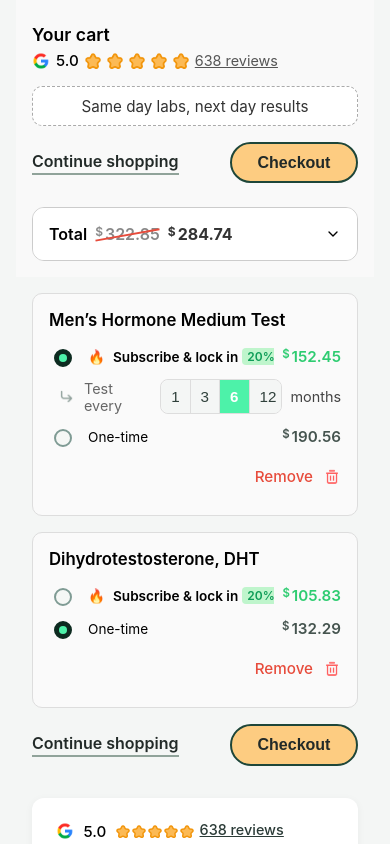
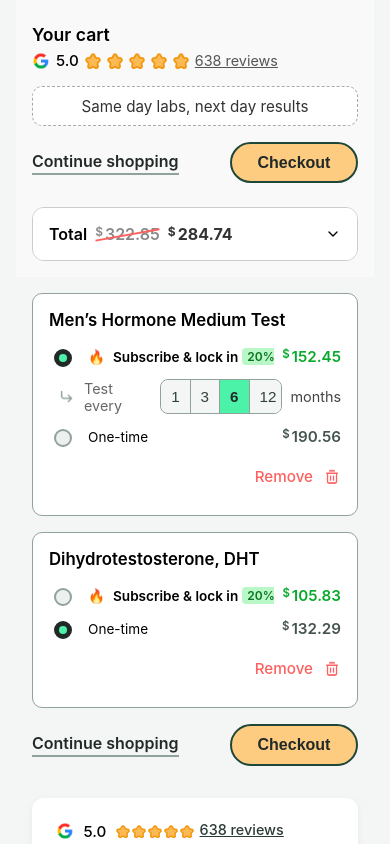
Before and after one commit to radyatamaa/cart-react-responsive, a React (Create React App) app: page / in a window 390 px wide. Shown: the top 844 px of the page. Built offline with nearby package versions, Linux system fonts and the light colour scheme.

Commit message:
adjust the color

```diff
--- a/src/styles/cart.scss
+++ b/src/styles/cart.scss
@@ -335,11 +335,11 @@
 
 // ========== Individual Cart Item ==========
 .cart-item {
-  border: 1px solid #ddd;
+  border: 1px solid #91A19C;
   border-radius: 10px;
   padding: 1rem;
   margin-bottom: 1rem;
-  background: #fafafa;
+  background: #FFFFFF;
 box-sizing: border-box;
 word-wrap: break-word;
 
@@ -380,7 +380,7 @@ word-wrap: break-word;
       align-items: center;
       gap: 4px;
       font-size: 0.9rem;
-      color: #e74c3c;
+      color: #FF6060;
       font-weight: 500;
       cursor: pointer;
     }
@@ -405,9 +405,9 @@ word-wrap: break-word;
       -webkit-appearance: none;
       width: 18px;
       height: 18px;
-      border: 2px solid #7f9b94;
+      border: 2px solid #91A19C;
       border-radius: 50%;
-      background-color: #f5f7f5;
+      background-color: #ECF0EF;
       position: relative;
       margin-right: 8px;
       cursor: pointer;
@@ -415,8 +415,8 @@ word-wrap: break-word;
       vertical-align: middle;
 
       &:checked {
-        border-color: #0d2b20;
-        background-color: #0d2b20;
+        border-color: #222A28;
+        background-color: #222A28;
       }
 
       &:checked::before {
@@ -443,8 +443,8 @@ word-wrap: break-word;
       }
 
       .badge-discount {
-        background: #bff5cc;
-        color: #0f9d58;
+        background: #BAF7C7;
+        color: #0A7621;
         padding: 2px 6px;
         border-radius: 4px;
         font-size: 0.85rem;
@@ -465,7 +465,7 @@ word-wrap: break-word;
 
     .price {
       font-weight: bold;
-      color: #2ecc71;
+      color: #09AA2C;
       font-size: 1rem;
       white-space: nowrap;
 
@@ -514,7 +514,7 @@ word-wrap: break-word;
       display: flex;
       border-radius: 8px;
       overflow: hidden; // biar button terlihat menyatu
-      border: 1px solid #ddd;
+      border: 1px solid #91A19C;
 
       button {
         flex: 1;
@@ -526,7 +526,7 @@ word-wrap: break-word;
         color: #2f403b;
         cursor: pointer;
         transition: background 0.2s ease;
-        border-right: 1px solid #ddd;
+        border-right: 1px solid #91A19C;
 
         &:last-child {
           border-right: none;
@@ -544,7 +544,7 @@ word-wrap: break-word;
 
         &.active {
           background: #4df2a9;
-          color: #fff;
+          color: #222A28;
           font-weight: bold;
         }
       }
@@ -587,7 +587,7 @@ word-wrap: break-word;
         justify-content: flex-end;
         align-items: center;
         gap: 6px;
-        color: #e74c3c;
+        color: #FF6060;
         font-weight: 500;
         font-size: 0.95rem;
         cursor: pointer;
@@ -661,8 +661,8 @@ word-wrap: break-word;
     .badge-discount {
       font-size: 0.75rem;
       padding: 1px 5px;
-      background: #bff5cc;
-      color: #0f9d58;
+      background: #BAF7C7;
+      color: #0A7621;
       border-radius: 4px;
       font-weight: 600;
       white-space: nowrap;
@@ -725,7 +725,7 @@ word-wrap: break-word;
     }
 
     .green {
-      color: #188038;
+      color: #0A7621;
       font-weight: 500;
 
       .currency {
@@ -756,7 +756,7 @@ word-wrap: break-word;
         left: 0;
         width: 100%;
         height: 2px;
-        background: #e74c3c;
+        background: #FF6060;
         transform: rotate(-10deg);
         transform-origin: center;
       }
@@ -890,7 +890,7 @@ word-wrap: break-word;
         left: 0;
         width: 100%;
         height: 2px;
-        background: #e74c3c;
+        background: #FF6060;
         transform: rotate(-10deg);
       }
     }
@@ -909,7 +909,7 @@ word-wrap: break-word;
   }
 
   .details {
-    background: #f5f5f5;
+    background: #ECF0EF;
     padding: 1rem;
 
     .note {
@@ -927,12 +927,12 @@ word-wrap: break-word;
         font-weight: bold;
         font-size: 1.1rem;
         margin-top: 0.75rem;
-        border-top: 1px solid #ddd;
+        border-top: 1px solid #91A19C;
         padding-top: 0.75rem;
       }
 
       .green {
-        color: #188038;
+        color: #0A7621;
         font-weight: 600;
       }
 
@@ -948,7 +948,7 @@ word-wrap: break-word;
           left: 0;
           width: 100%;
           height: 2px;
-          background: #e74c3c;
+          background: #FF6060;
           transform: rotate(-10deg);
         }
       }
```
